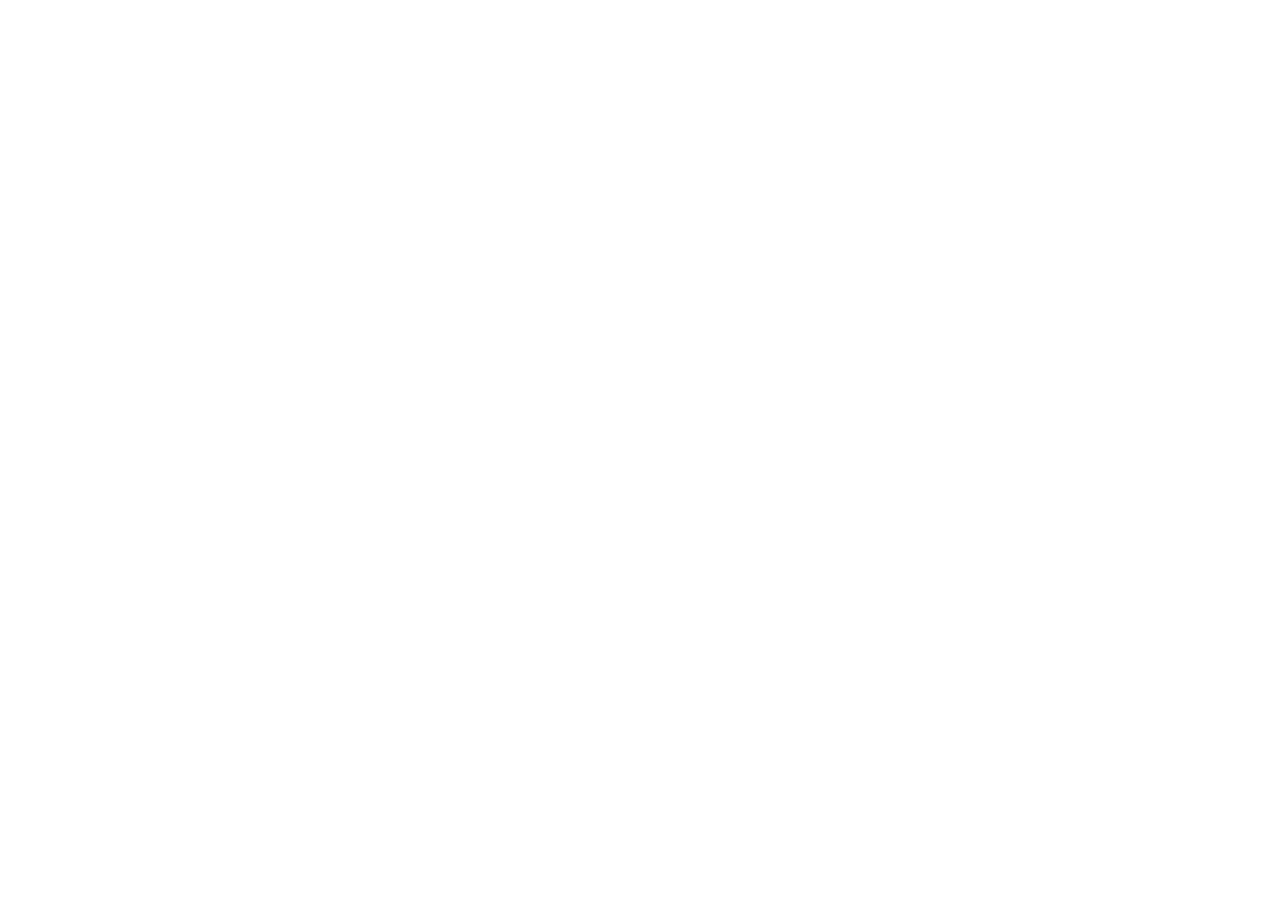
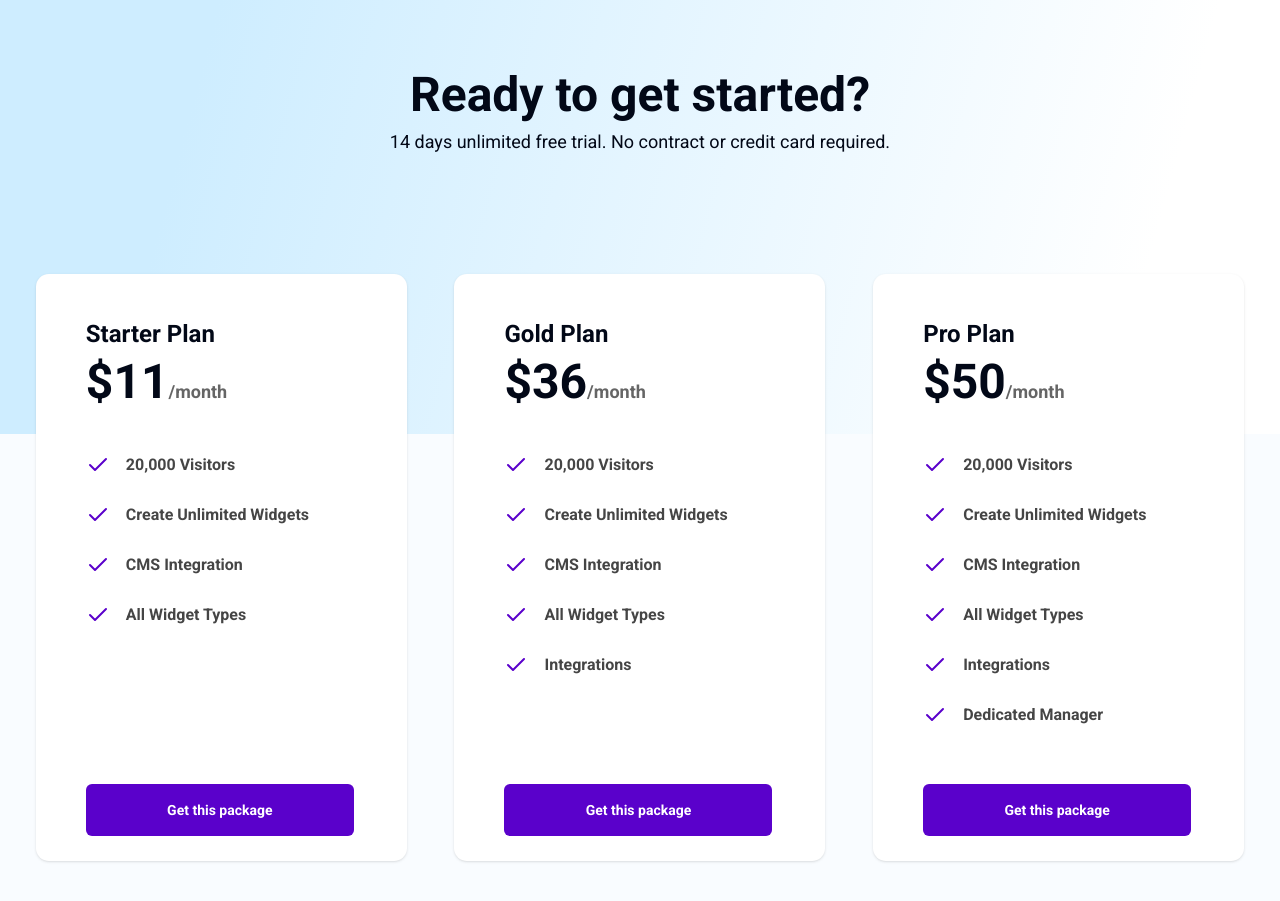
Before and after one commit to ajfahim/event360-landing-page, a React (Vite) app: page / in a window 1280 px wide. Shown: the part 4580-5481 px from the top of the page. Before the commit the page ends 4551 px from the top, so only its background shows below. Built offline with nearby package versions, Linux system fonts and the light colour scheme.

Commit message:
getstarted section

```diff
--- /dev/null
+++ b/src/components/homeComponents/GetStartedSection.tsx
@@ -0,0 +1,66 @@
+import Container from "../shared/Container";
+import PlanCard from "../shared/PlanCard";
+
+const plans = [
+  {
+    name: "Starter Plan",
+    price: "11",
+    points: [
+      "20,000 Visitors",
+      "Create Unlimited Widgets",
+      "CMS Integration",
+      "All Widget Types",
+    ],
+  },
+  {
+    name: "Gold Plan",
+    price: "36",
+    points: [
+      "20,000 Visitors",
+      "Create Unlimited Widgets",
+      "CMS Integration",
+      "All Widget Types",
+      "Integrations",
+    ],
+  },
+  {
+    name: "Pro Plan",
+    price: "50",
+    points: [
+      "20,000 Visitors",
+      "Create Unlimited Widgets",
+      "CMS Integration",
+      "All Widget Types",
+      "Integrations",
+      "Dedicated Manager",
+    ],
+  },
+];
+
+const GetStartedSection = () => {
+  return (
+    <div>
+      <div className="h-[463px] light-blue-gradient-bg text-center pt-[100px]">
+        <div className="text-5xl font-semibold mb-[9px]">
+          Ready to get started?
+        </div>
+        <p>
+          14 days unlimited free trial. No contract or credit card required.
+        </p>
+      </div>
+      <div className="bg-[#F9FCFF] pb-[200px]">
+        <Container>
+          <div className="grid lg:grid-cols-3 place-items-center ">
+            {plans.map((plan, index) => (
+              <div className=" lg:-mt-40 mb-9 lg:mb-0">
+                <PlanCard key={index} {...plan} />
+              </div>
+            ))}
+          </div>
+        </Container>
+      </div>
+    </div>
+  );
+};
+
+export default GetStartedSection;
--- /dev/null
+++ b/src/components/shared/PlanCard.tsx
@@ -0,0 +1,67 @@
+import { cn } from "@/lib/utils";
+import { motion } from "framer-motion";
+import { Check } from "lucide-react";
+import { FC, useState } from "react";
+import { Button } from "../ui/button";
+
+type plan = {
+  name: string;
+  price: string;
+  points: string[];
+};
+const PlanCard: FC<plan> = (plan) => {
+  const [isHovered, setIsHovered] = useState(false);
+  return (
+    <motion.div
+      onHoverStart={() => setIsHovered(true)}
+      onHoverEnd={() => setIsHovered(false)}
+      className={cn(
+        "bg-white hover:bg-[#5A01CB] w-full min-w-[371px] py-[44px] px-[50px] rounded-[12.8px] shadow min-h-[587px] relative transition duration-150 ease-in-out",
+        isHovered ? "text-white" : ""
+      )}
+    >
+      <h6 className="text-2xl font-semibold mb-2">{plan.name}</h6>
+      <p className="mb-[47px]">
+        <span className="text-5xl font-bold">${plan.price}</span>
+        <span
+          className={cn(
+            "text-[#656565]  font-semibold",
+            isHovered ? "text-white" : ""
+          )}
+        >
+          /month
+        </span>
+      </p>
+      <ul className="space-y-[26px]">
+        {plan.points.map((point, index) => (
+          <li key={index} className="flex space-x-4">
+            <Check
+              className={cn("text-[#5A01CB]", isHovered ? "text-white" : "")}
+            />
+
+            <span
+              className={cn(
+                "text-[#454545] font-semibold",
+                isHovered ? "text-white" : ""
+              )}
+            >
+              {point}
+            </span>
+          </li>
+        ))}
+      </ul>
+      <Button
+        className={cn(
+          "w-[268px] absolute bottom-[25px]",
+          isHovered
+            ? "text-[#5A01CB] bg-white hover:text-[#5A01CB] hover:bg-white "
+            : ""
+        )}
+      >
+        Get this package
+      </Button>
+    </motion.div>
+  );
+};
+
+export default PlanCard;
--- a/src/pages/Home.tsx
+++ b/src/pages/Home.tsx
@@ -1,5 +1,6 @@
 import EventItemsSection from "@/components/homeComponents/EventItemsSection";
 import GallerySection from "@/components/homeComponents/GallerySection";
+import GetStartedSection from "@/components/homeComponents/GetStartedSection";
 import HeroSection from "@/components/homeComponents/HeroSection";
 import OurServicesSection from "@/components/homeComponents/OurServicesSection";
 
@@ -10,6 +11,7 @@
       <OurServicesSection />
       <EventItemsSection />
       <GallerySection />
+      <GetStartedSection />
     </>
   );
 };
```
Also changed, not shown: src/assets/images/blueCheckMarkIcon.png (added).
